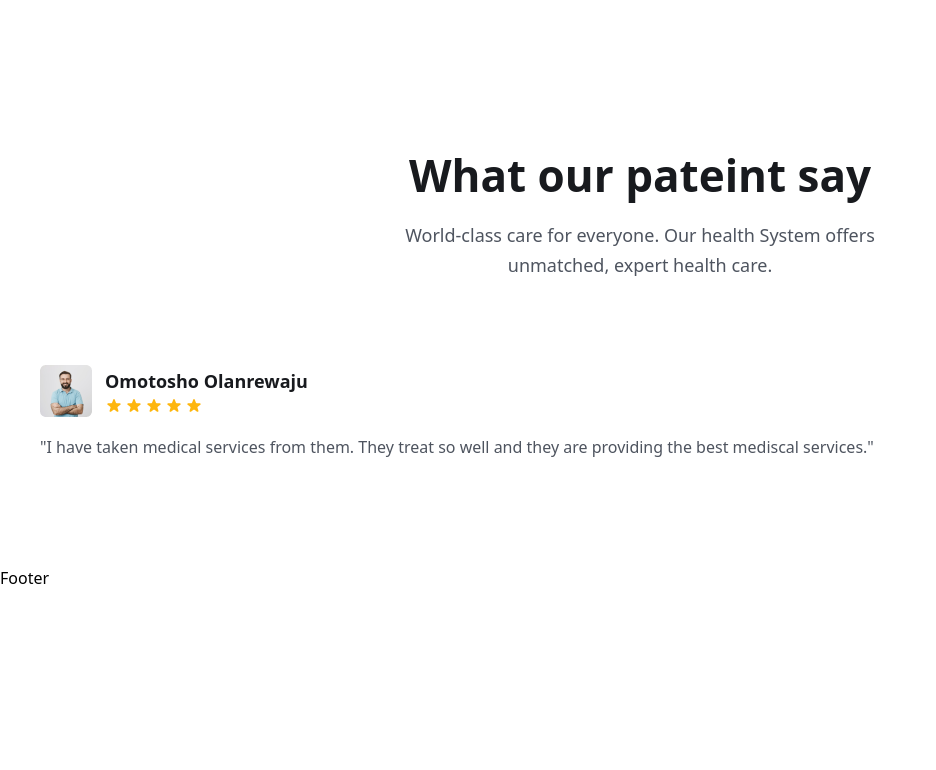
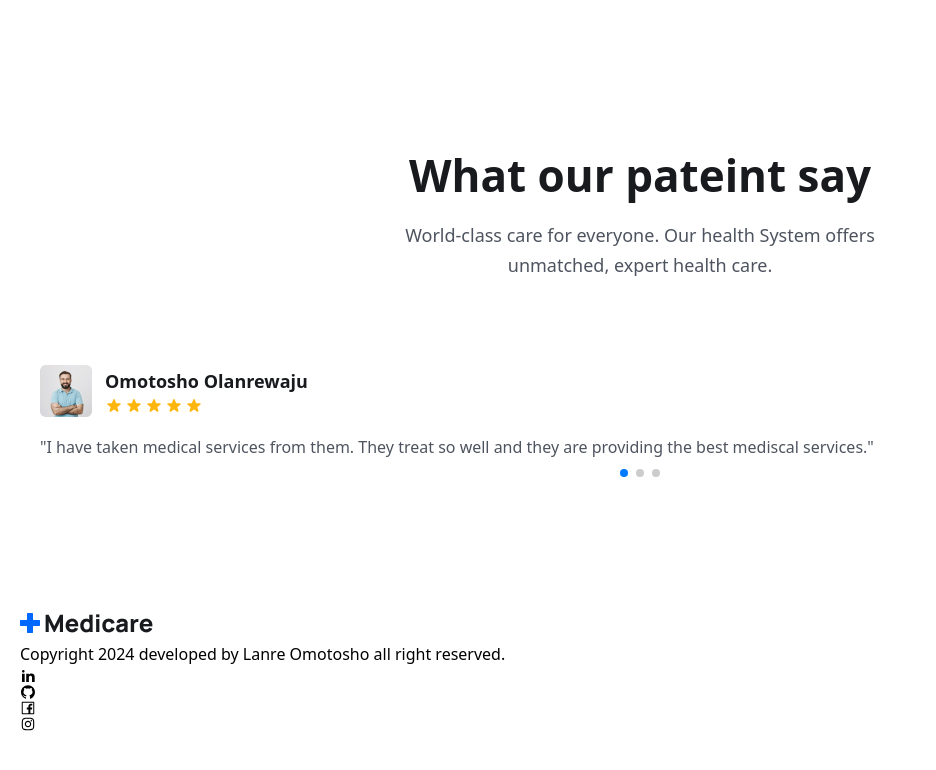
Before and after one commit to Lanreomotosho/healthcare-booking, a React (Vite) app: page / in a window 1280 px wide. Shown: the part 5703-6473 px from the top of the page, without its empty margins (0-936 px from the left). Before the commit the page ends 6293 px from the top, so only its background shows below. Built offline with nearby package versions, Linux system fonts and the light colour scheme; the HTML template or start-up script is replaced by a standard one.

Commit message:
first commit

```diff
--- a/src/App.css
+++ b/src/App.css
@@ -10,6 +10,39 @@
 body {
   font-family: "Manrope", sans-serif;
 }
+
+.swiper-pagination-bullet{
+  width: 12px ! important;
+  height: 12px ! important;
+  border: 1px solid #181a1e ! important;
+  opacity: 100% ! important;
+  background: #fff ! important;
+}
+
+.swiper-pagination-bullet-active{
+  background: #0067ff ! important;
+  border: none ! important;
+}
+
+.swiper {
+  padding-bottom: 70px ! important;
+}
+
+.swiper-slide.swiper-slide-next{
+  background: #0067ff;
+  border-radius: 12px;
+  box-shadow: 0px 20px 70px rgba(0, 103, 255, 0.3) !important;
+}
+
+.swiper-slide.swiper-slide-next h4,
+.swiper-slide.swiper-slide-next p {
+  color: #fff !important;
+}
+
+.swiper-pagination{
+  top: 90% ! important;
+}
+
 
 
 .sticky__header{
--- a/src/components/Footer/Footer.jsx
+++ b/src/components/Footer/Footer.jsx
@@ -1,9 +1,104 @@
-import React from 'react'
+import React from 'react';
 
-const Footer = () => {
-  return (
-    <div>Footer</div>
-  )
-}
+import { Link } from 'react-router-dom';
+import logo from '../../assets/images/logo.png'
+import { RiLinkedinFill } from 'react-icons/ri';
+import { AiFillGithub, AiOutlineInstagram, AiOutlineFacebook } from 'react-icons/ai';
 
-export default Footer
+const socialLinks = [
+  {
+    path: "https://www.linkedin.com/in/lanreomotosho/",
+    icon: <RiLinkedinFill className='group-hover:text-white w-4 h5' />
+  },
+  {
+    path: "https://github.com/Lanreomotosho/",
+    icon: <AiFillGithub className='group-hover:text-white w-4 h5' />
+  },
+  {
+    path: "https://web.facebook.com/olanrewaju.omotosho.12/",
+    icon: <AiOutlineFacebook className='group-hover:text-white w-4 h5' />
+  },
+  {
+    path: "https://www.instagram.com/lanre__omotosho/",
+    icon: <AiOutlineInstagram className='group-hover:text-white w-4 h5' />
+  },
+];
+
+const quickLinks01 = [
+  {
+    path: '/home',
+    display: "home",
+  },
+  {
+    path: '/',
+    display: "About Us",
+  },
+  {
+    path: '/Services',
+    display: "Services",
+  },
+  {
+    path: '/',
+    display: "Blog",
+  },
+];
+
+  const quickLinks02 = [
+    {
+      path: 'find-a-doctor/',
+      display: "find-a-doctor",
+    },
+    {
+      path: '/',
+      display: "Request an Appointment",
+    },
+    {
+      path: '/',
+      display: "Find a Location",
+    },
+    {
+      path: '/',
+      display: "Get an Opinion",
+    },
+  ];
+
+
+    const quickLinks03 = [
+      {
+        path: '/',
+        display: "Donate",
+      },
+      {
+        path: '/Contact',
+        display: "Contact Us",
+      },
+  ];
+
+  const Footer = () => {
+
+    const year = new Date().getFullYear()
+
+    return (
+    <footer className='pb-16 pt-10'>
+<div className='container'>
+  <div className=' flex justify-between flex-col md:flex-row flex-wrap gap-[30px]'>
+    <div>
+<img src={logo} alt="" />
+<p className='text-[16px] leading-7 front-[400]'>Copyright {year} developed by Lanre Omotosho  all right reserved.
+ </p>
+
+ <div>
+  {socialLinks.map((link, index) => <Link to={link.path}
+  key={index}>
+{link.icon}
+  </Link>)}
+ </div>
+    </div>
+  </div>
+</div>
+    </footer>
+
+    );
+  };
+
+export default Footer;
--- a/src/components/Testimonial/Testimonial.jsx
+++ b/src/components/Testimonial/Testimonial.jsx
@@ -8,7 +8,6 @@
 
 const Testimonial = () => {
   return (
-
     <div className='mt-[30px] lg:mt-[55px]'>
         <Swiper
         modules={[Pagination]}
@@ -55,8 +54,56 @@
                 </div>
             </SwiperSlide>
 
+            <SwiperSlide>
+                <div className='py-[30px] px-5 rounded-3'>
+                    <div className='flex items-center gap-[13px]'>
+                        <img src={patientAvatar} alt="" />
+                        <div>
+                            <h4 className='text-[18px] leading-[30px] font-semibold text-headingColor'>
+                                Samuel Adeniji
+                            </h4>
+                            <div className='flex items-center gap-[2px]'>
+                                <HiStar className='text-yellowColor w-[18px] h-5' />
+                                <HiStar className='text-yellowColor w-[18px] h-5' />
+                                <HiStar className='text-yellowColor w-[18px] h-5' />
+                                <HiStar className='text-yellowColor w-[18px] h-5' />
+                                <HiStar className='text-yellowColor w-[18px] h-5' />
+                            </div>
+                        </div>
+                    </div>
+
+                    <p className='text-[16px] leading-7 mt-4 text-textColor font-[400]'>
+                        "I have taken medical services from them.
+                        They treat so well and they are providing the best mediscal services."
+                    </p>
+                </div>
+            </SwiperSlide>
+
+            <SwiperSlide>
+                <div className='py-[30px] px-5 rounded-3'>
+                    <div className='flex items-center gap-[13px]'>
+                        <img src={patientAvatar} alt="" />
+                        <div>
+                            <h4 className='text-[18px] leading-[30px] font-semibold text-headingColor'>
+                               John Victor
+                            </h4>
+                            <div className='flex items-center gap-[2px]'>
+                                <HiStar className='text-yellowColor w-[18px] h-5' />
+                                <HiStar className='text-yellowColor w-[18px] h-5' />
+                                <HiStar className='text-yellowColor w-[18px] h-5' />
+                                <HiStar className='text-yellowColor w-[18px] h-5' />
+                                <HiStar className='text-yellowColor w-[18px] h-5' />
+                            </div>
+                        </div>
+                    </div>
+
+                    <p className='text-[16px] leading-7 mt-4 text-textColor font-[400]'>
+                        "I have taken medical services from them.
+                        They treat so well and they are providing the best mediscal services."
+                    </p>
+                </div>
+            </SwiperSlide>
         </Swiper>
-
     </div>
   )
 }
```
